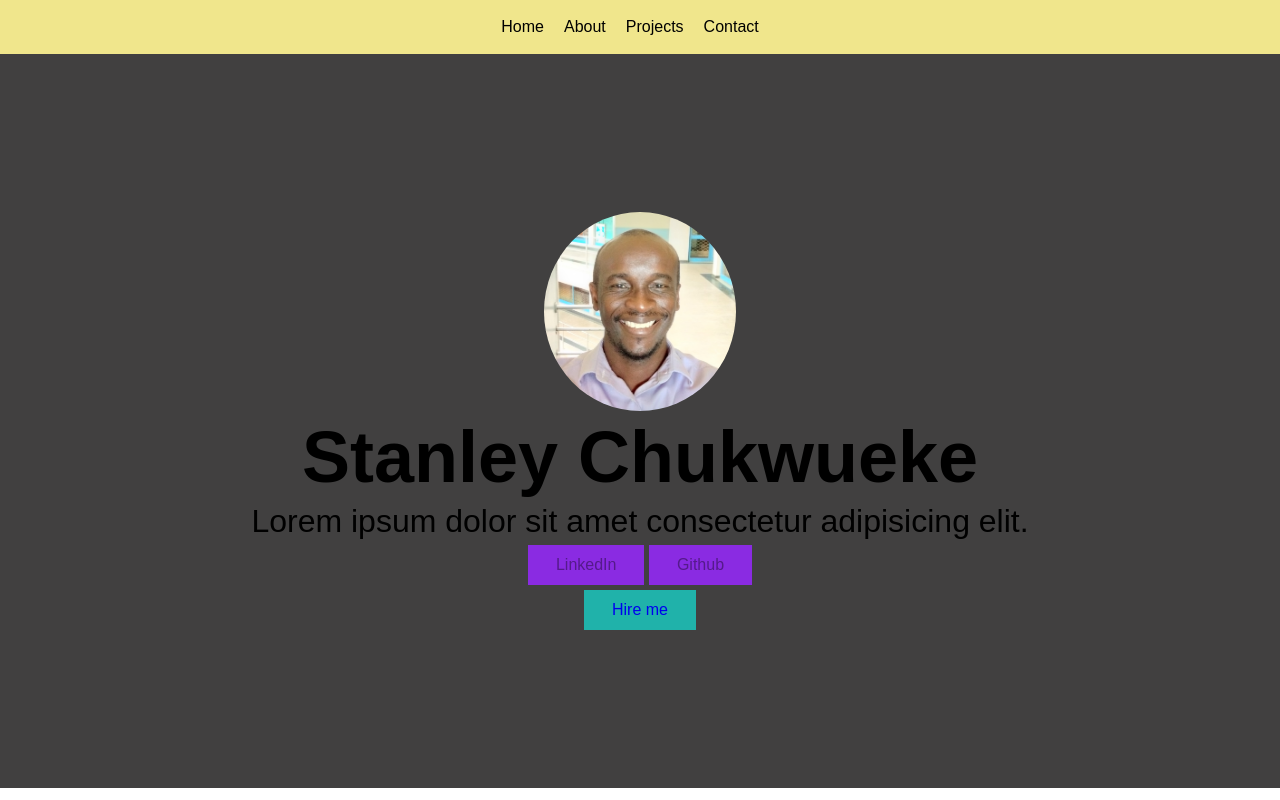
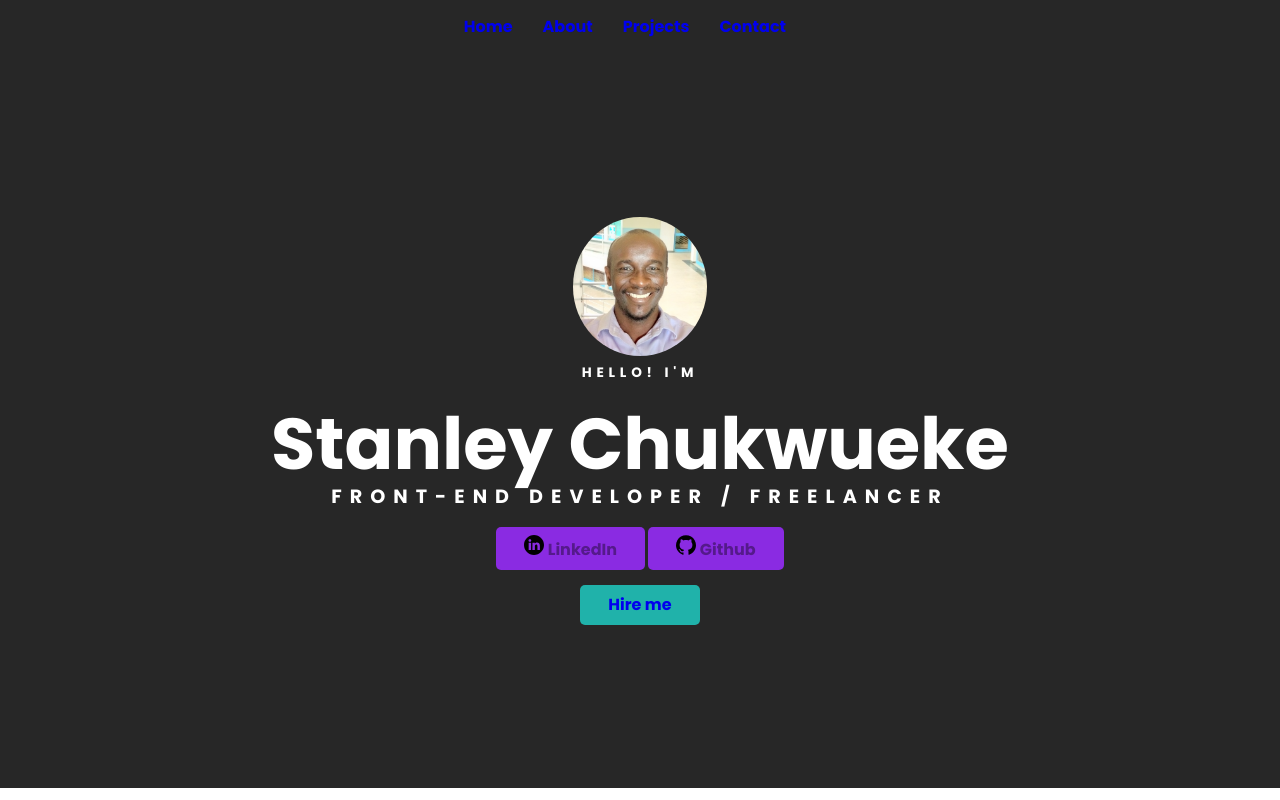
Before and after one commit to blakphaze/portfolio_v2, a plain HTML site: page index.html in a window 1280 px wide. Drawn offline with Linux system fonts and the light colour scheme.

Commit message:
adjusted navigation and buttons

```diff
--- a/css/main.css
+++ b/css/main.css
@@ -9,23 +9,29 @@ html {
     padding: 0;
 }
 body {
-    font-family: sans-serif;
+    font-family: 'Poppins', sans-serif;
     line-height: 1.5;
     font-size: 16px;
+    font-weight: 300;
 }
 
 h1,h2,h3,h4,h5,h6 {
     margin: 0;
 }
 header {
-    background-color: khaki;
+    background-color: #272727;
+    /* background-color: rgb(65, 64, 64); */
     /* padding: 1.875rem; */
 }
 main{
-    background-color: rgb(65, 64, 64);
+    background-color: #272727;
+    /* background-color: rgb(65, 64, 64); */
     height: 91.7vh;
+    color: #fff;
 }
 h1{
+    /* text-transform: uppercase; */
+    font-weight: 700;
     font-size: 4.5rem;
     line-height: 1.1;
 }
@@ -36,12 +42,25 @@ h1{
     padding: 0.94rem;
 }
 .nav__link li{
-    margin-right: 20px;
+    color: #fff;
+    margin-right: 1.875rem;
+}
+.intro {
+    margin-bottom: 1.25rem;
+    font-size: 0.85rem;
+    letter-spacing: 0.3rem;
+    text-transform: uppercase;
 }
 .lead{
-    font-size: 2rem;
+    font-size: 1.2rem;
+    text-transform: uppercase;
+    letter-spacing: 0.5rem;
+    font-weight: 200;
 }
 .container{
+    width: 70%;
+    max-width: 1080px;
+    margin: 0 auto;
     height: 100%;
     display: flex;
     justify-content: center;
@@ -51,16 +70,22 @@ h1{
 a {
     text-decoration: none;
 }
+.icon_set {
+    width: 20px;
+    height: 20px;
+}
 .btn {
     display: inline-block;
     padding: 0.5rem 1.75rem;
+    border-radius: 5px;
 }
 .btn_primary {
     background-color: lightseagreen;
-    margin-top: 5px;
+    margin-top: 15px;
 }
 .btn_secondary {
     background-color: blueviolet;
+    margin-top: 15px;
 }
 .my_pic {
     width: 15%;
--- a/index.html
+++ b/index.html
@@ -6,6 +6,10 @@
     <meta name="viewport" content="width=device-width, initial-scale=1.0">
     <title>Portfolio site</title>
 
+
+    <link rel="preconnect" href="https://fonts.gstatic.com">
+<link href="https://fonts.googleapis.com/css2?family=Poppins:wght@700&display=swap" rel="stylesheet">
+
     <link rel="stylesheet" href="./css/main.css">
 </head>
 <body>
@@ -13,10 +17,10 @@
         <!-- <img src="" alt=""> -->
         <nav>
             <ul class="nav__link">
-                <li>Home</li>
-                <li>About</li>
-                <li>Projects</li>
-                <li>Contact</li>
+                <li><a href="#">Home</a></li>
+                <li><a href="#About">About</a></li>
+                <li><a href="#Projects">Projects</a></li>
+                <li><a href="#Contact">Contact</a></li>
             </ul>
         </nav>
     </header>
@@ -24,13 +28,14 @@
         <div class="container">
             <div>
             <img src="./img/IMG_20201116_082706_979.jpg" alt="mypic" class="my_pic">
+            <p class="intro">Hello! I'm</p>
             <h1>Stanley Chukwueke</h1>
-            <p class="lead">Lorem ipsum dolor sit amet consectetur adipisicing elit.</p>
+            <p class="lead">Front-End Developer / Freelancer</p>
             <div>
-                <a href="" class="btn btn_secondary">LinkedIn</a>
-                <a href="" class="btn btn_secondary">Github</a>
+                <a href="" class="btn btn_secondary"><img src="./img/linkedin.svg" alt="" class="icon_set"> LinkedIn</a>
+                <a href="" class="btn btn_secondary"><img src="./img/github-logo.svg" alt="" class="icon_set"> Github</a>
             </div>
-            <a href="#" class="btn btn_primary">Hire me</a>
+            <a href="#" class="btn btn_primary">Hire me </a>
             </div>
 
         </div>
```
Also changed, not shown: img/email.svg (added), img/github-logo.svg (added), img/linkedin.svg (added).
